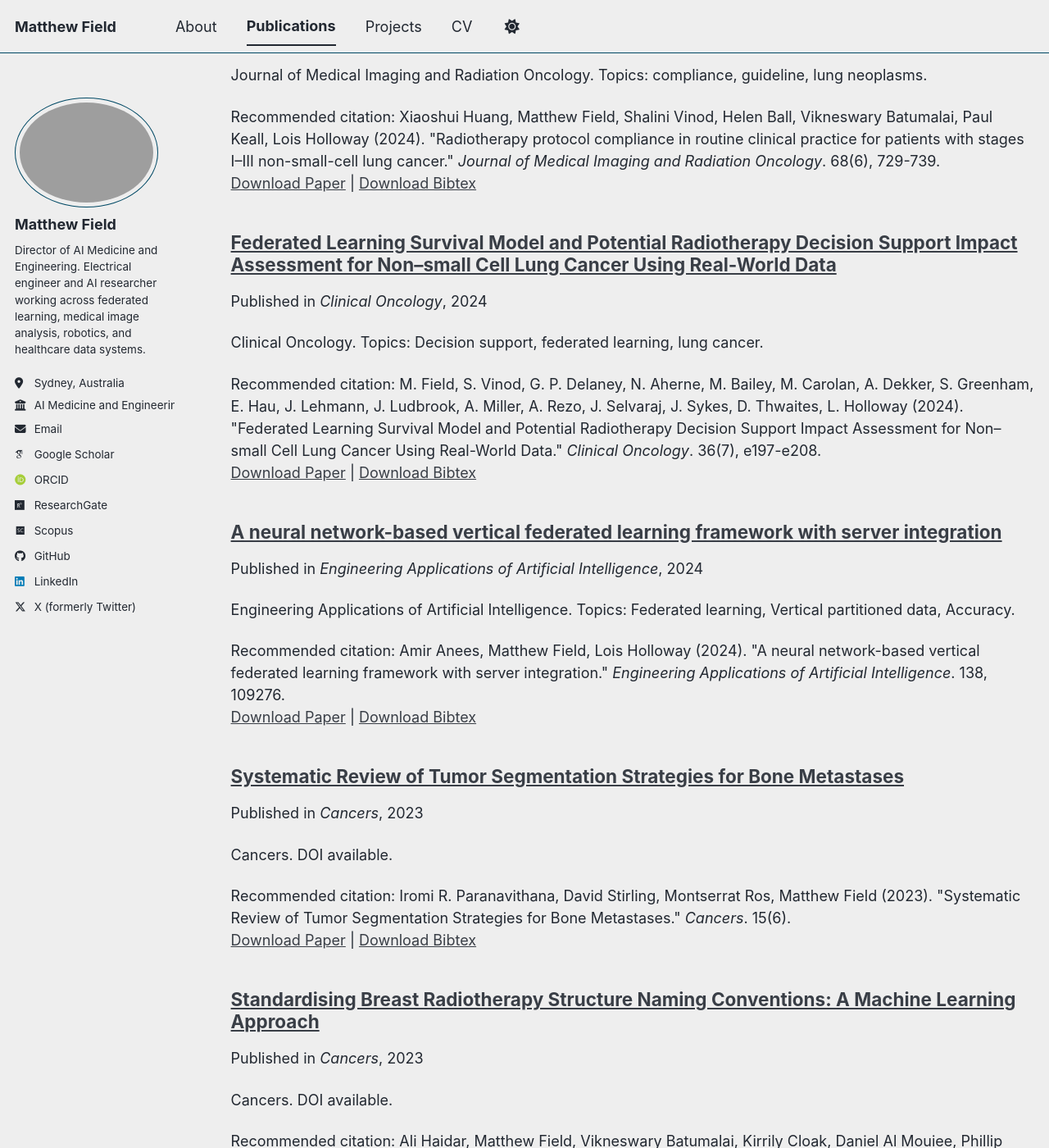
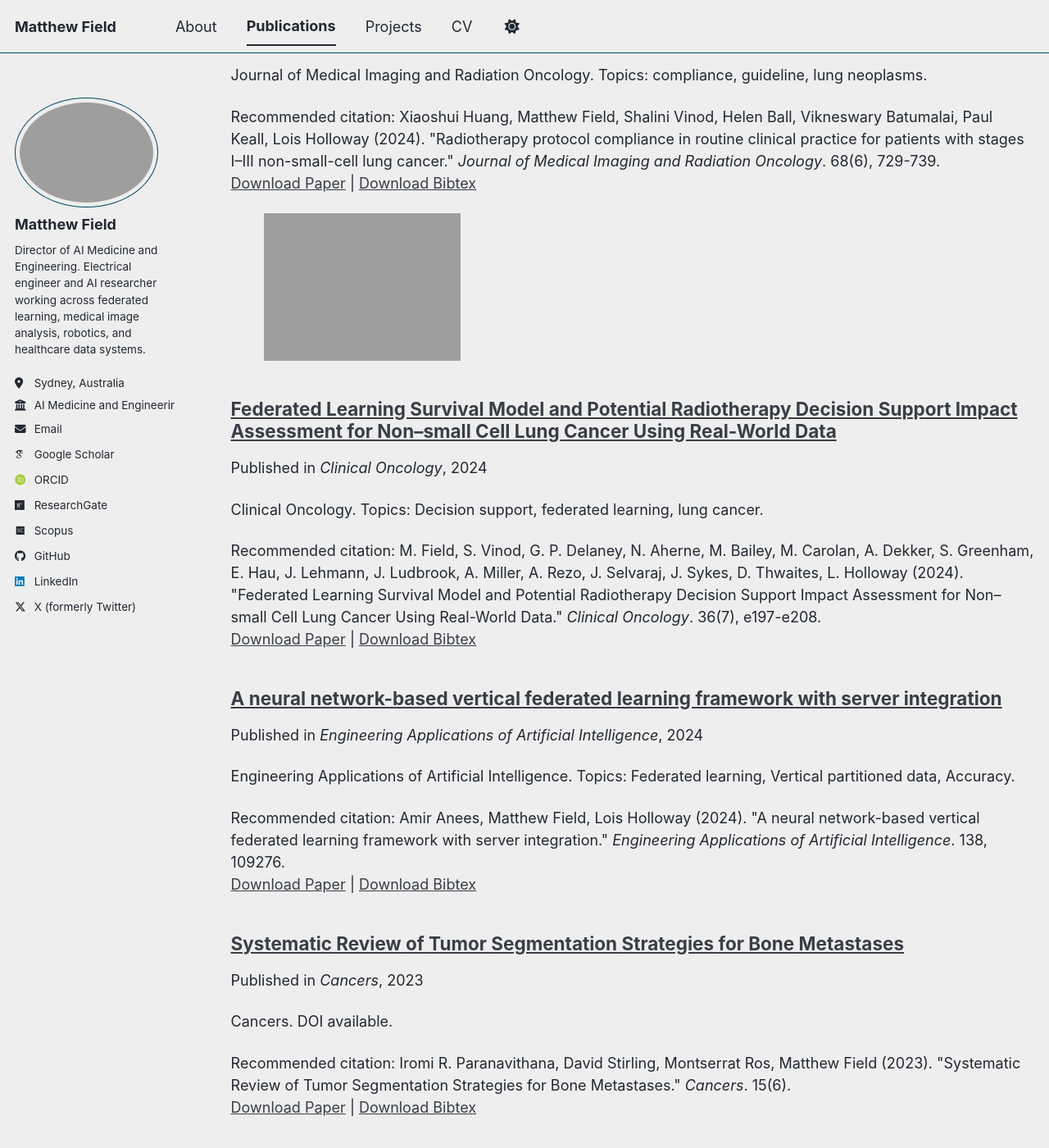
Before and after one commit to mffield/mffield.github.io, a Jekyll site: the page built from _pages/publications.html, in a window 1280 px wide and 1400 px high, scrolled down 730 px. Shown: the whole window at 82% size. Built offline with Jekyll 4.4.1, drawn with Linux system fonts in a browser that asks for light colours; some web fonts are replaced; a script bundle is joined from its source files by our own code; library files that are not in the unit come from our copies.

```diff
--- a/_includes/archive-single.html
+++ b/_includes/archive-single.html
@@ -1,6 +1,14 @@
 {% include base_path %}
 
-{% if post.header.teaser %}
+{% assign teaser = nil %}
+{% assign teaser_alt = post.title %}
+{% assign teaser_caption = nil %}
+
+{% if post.collection == 'publications' and post.graphical_abstract %}
+  {% assign teaser = post.graphical_abstract %}
+  {% assign teaser_alt = post.graphical_abstract_alt | default: post.title %}
+  {% assign teaser_caption = post.graphical_abstract_caption %}
+{% elsif post.header.teaser %}
   {% capture teaser %}{{ post.header.teaser }}{% endcapture %}
 {% else %}
   {% assign teaser = site.teaser %}
@@ -12,17 +20,33 @@
   {% assign title = post.title %}
 {% endif %}
 
+{% assign show_teaser = false %}
+{% if include.type == "grid" and teaser %}
+  {% assign show_teaser = true %}
+{% elsif post.collection == 'publications' and post.graphical_abstract %}
+  {% assign show_teaser = true %}
+{% elsif post.collection == 'publications' and post.header.teaser %}
+  {% assign show_teaser = true %}
+{% endif %}
+
 <div class="{{ include.type | default: "list" }}__item">
-  <article class="archive__item" itemscope itemtype="http://schema.org/CreativeWork">
-    {% if include.type == "grid" and teaser %}
-      <div class="archive__item-teaser">
+  <article class="archive__item{% if post.collection == 'publications' %} archive__item--publication{% endif %}" itemscope itemtype="http://schema.org/CreativeWork">
+    {% if show_teaser %}
+      <div class="archive__item-teaser{% if post.collection == 'publications' %} archive__item-teaser--publication{% endif %}">
         <img src=
           {% if teaser contains "://" %}
             "{{ teaser }}"
+          {% elsif teaser contains "/" %}
+            "{{ teaser | prepend: base_path }}"
           {% else %}
             "{{ teaser | prepend: "/images/" | prepend: base_path }}"
           {% endif %}
-          alt="">
+          alt="{{ teaser_alt | escape }}"
+          loading="lazy"
+          decoding="async">
+        {% if teaser_caption %}
+          <p class="archive__item-teaser-caption">{{ teaser_caption }}</p>
+        {% endif %}
       </div>
     {% endif %}
 
--- a/assets/css/main.scss
+++ b/assets/css/main.scss
@@ -41,3 +41,21 @@
     "vendor/font-awesome/solid",
     "vendor/font-awesome/brands"
 ;
+
+.archive__item--publication .archive__item-teaser--publication {
+  margin-bottom: 0.75rem;
+}
+
+.archive__item--publication .archive__item-teaser--publication img {
+  width: 100%;
+  max-width: 320px;
+  aspect-ratio: 16 / 9;
+  object-fit: contain;
+  border-radius: 6px;
+}
+
+.archive__item--publication .archive__item-teaser-caption {
+  margin-top: 0.35rem;
+  font-size: 0.85rem;
+  line-height: 1.3;
+}
```
Also changed, not shown: _publications/2024-01-01-federated-learning-survival-model-and-potential-radiotherapy-decision-support-impact-assessment-for-nonsmall-cell-lung-cancer-using-real-world-data.md (+2 -0 lines).
